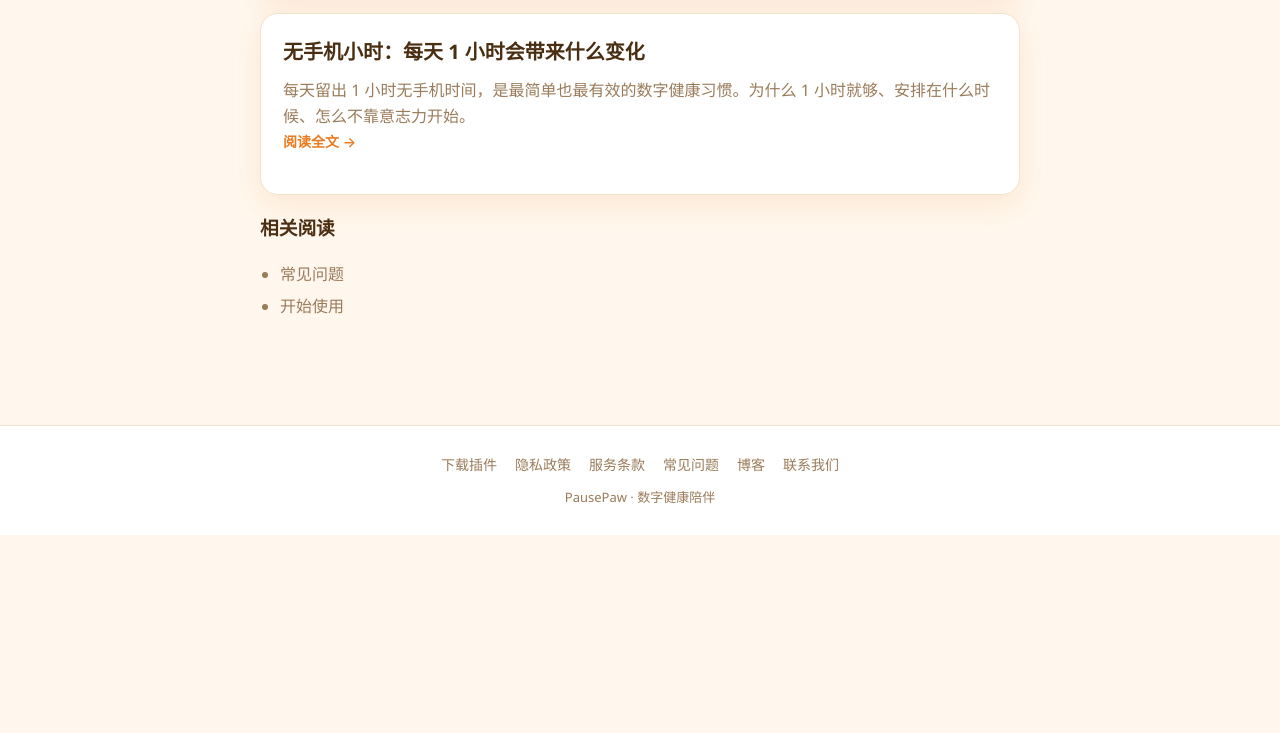
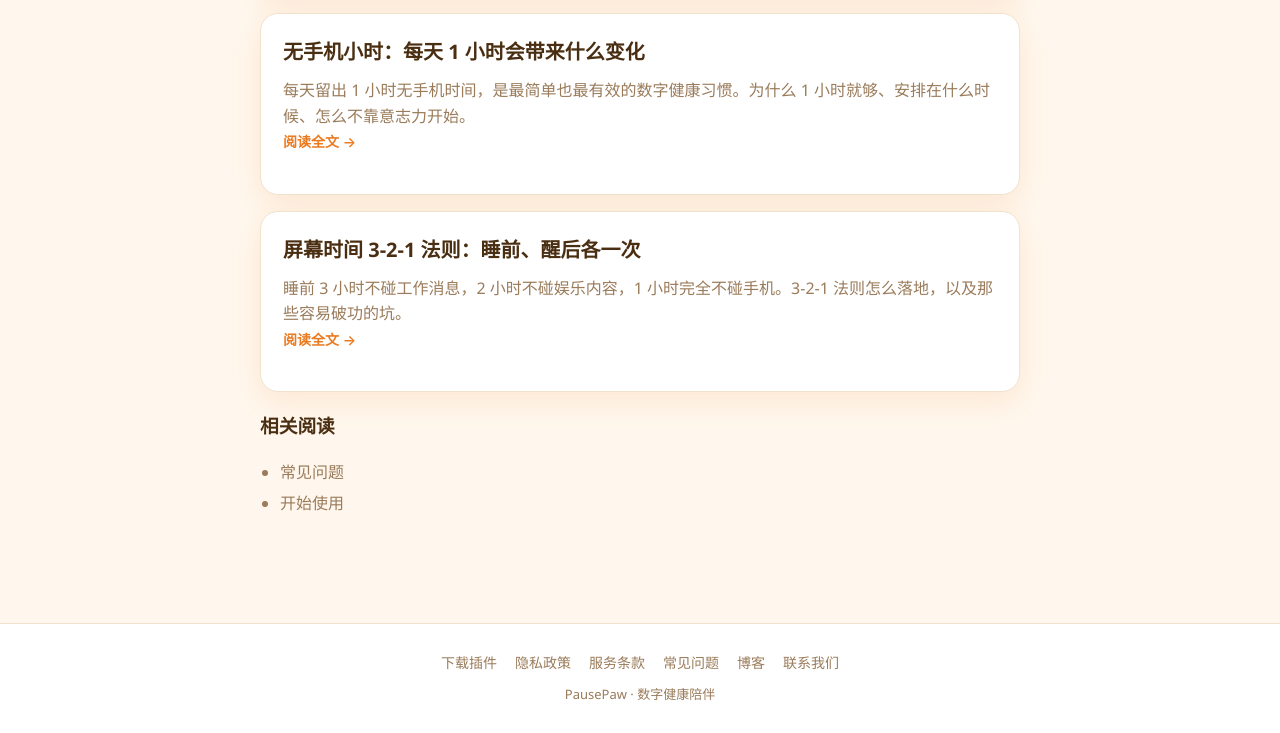
Before and after one commit to 863683348/pausepaw, a browser extension: page public/blog.html in a window 1280 px wide. Shown: the part 1790-2523 px from the top of the page. Before the commit the page ends 2325 px from the top, so only its background shows below. Drawn offline with Linux system fonts and the light colour scheme.

Commit message:
blog: Day 7 - The 3-2-1 Rule for Screen Time (post9, bilingual, JSON-LD)

```diff
--- a/public/blog.html
+++ b/public/blog.html
@@ -84,6 +84,11 @@
         <h2><a href="/blog/post8.html">无手机小时：每天 1 小时会带来什么变化</a></h2>
         <p>每天留出 1 小时无手机时间，是最简单也最有效的数字健康习惯。为什么 1 小时就够、安排在什么时候、怎么不靠意志力开始。</p>
         <p><a class="back" href="/blog/post8.html">阅读全文 →</a></p>
+      </article>
+      <article class="post">
+        <h2><a href="/blog/post9.html">屏幕时间 3-2-1 法则：睡前、醒后各一次</a></h2>
+        <p>睡前 3 小时不碰工作消息，2 小时不碰娱乐内容，1 小时完全不碰手机。3-2-1 法则怎么落地，以及那些容易破功的坑。</p>
+        <p><a class="back" href="/blog/post9.html">阅读全文 →</a></p>
       </article>
       </section>
       <section class="related">
```
